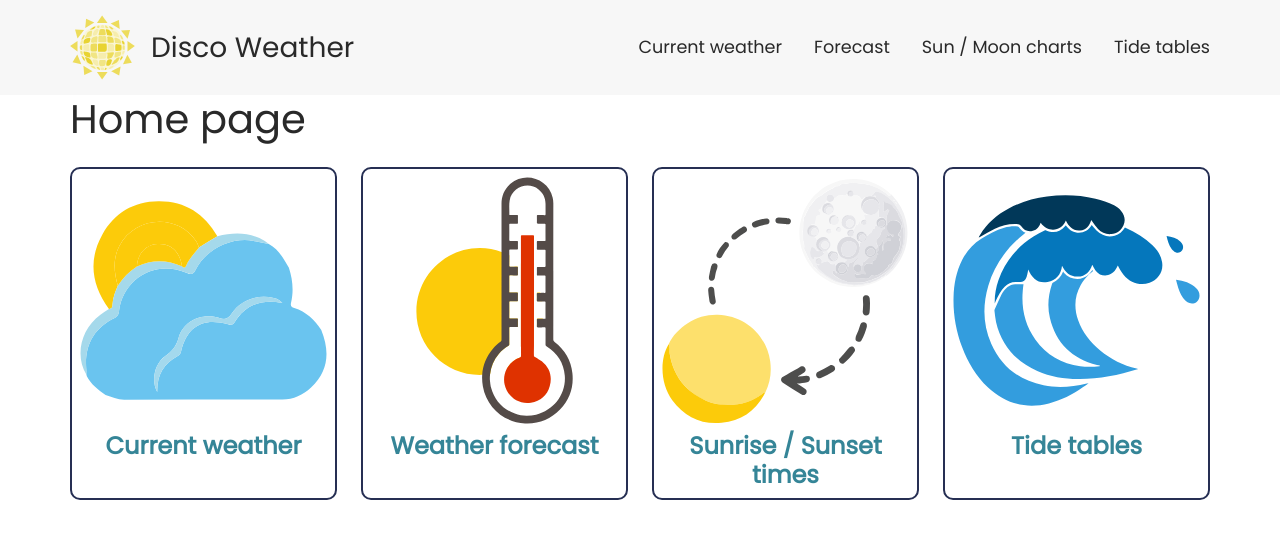
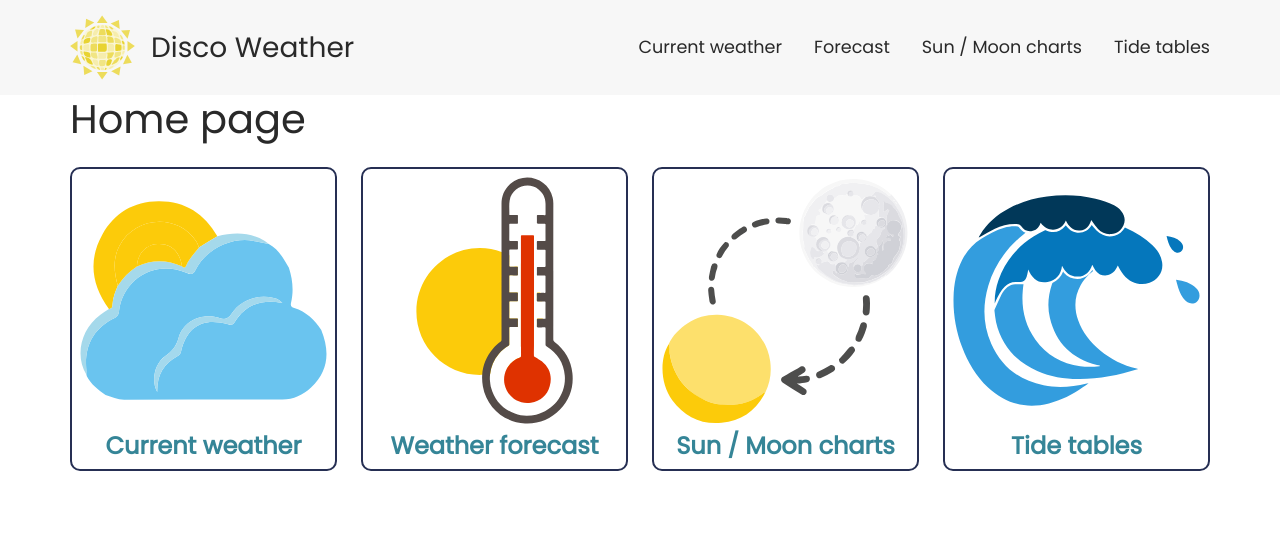
Before and after one commit to MathieuParadis/hk-weather-forecast, a React (Create React App) app: page / in a window 1280 px wide. Shown: the top 538 px of the page. Built offline with nearby package versions, Linux system fonts and the light colour scheme.

Commit message:
edited NavMenu data

```diff
--- a/src/App.js
+++ b/src/App.js
@@ -21,7 +21,7 @@ const App = () => {
           <Route path="/" element={<Home />} />
           <Route path="/current-weather" exact="true" element={<CurrentWeather />} />
           <Route path="/forecast" exact="true" element={<Forecast />} />
-          <Route path="/sun-moon-times" exact="true" element={<SunMoon />} />
+          <Route path="/sun-moon-charts" exact="true" element={<SunMoon />} />
           <Route path="/tide-tables" exact="true" element={<Tidal />} />
         </Routes>
       </Router>
--- a/src/data/NavMenu.jsx
+++ b/src/data/NavMenu.jsx
@@ -17,9 +17,9 @@ const navMenu = {
       navlink: "/forecast"
     },
     {
-      title: "Sunrise / Sunset times",
+      title: "Sun / Moon charts",
       img: sun_moon_icon,
-      navlink: "/sun-moon-times"
+      navlink: "/sun-moon-charts"
     },
     {
       title: "Tide tables",
```
